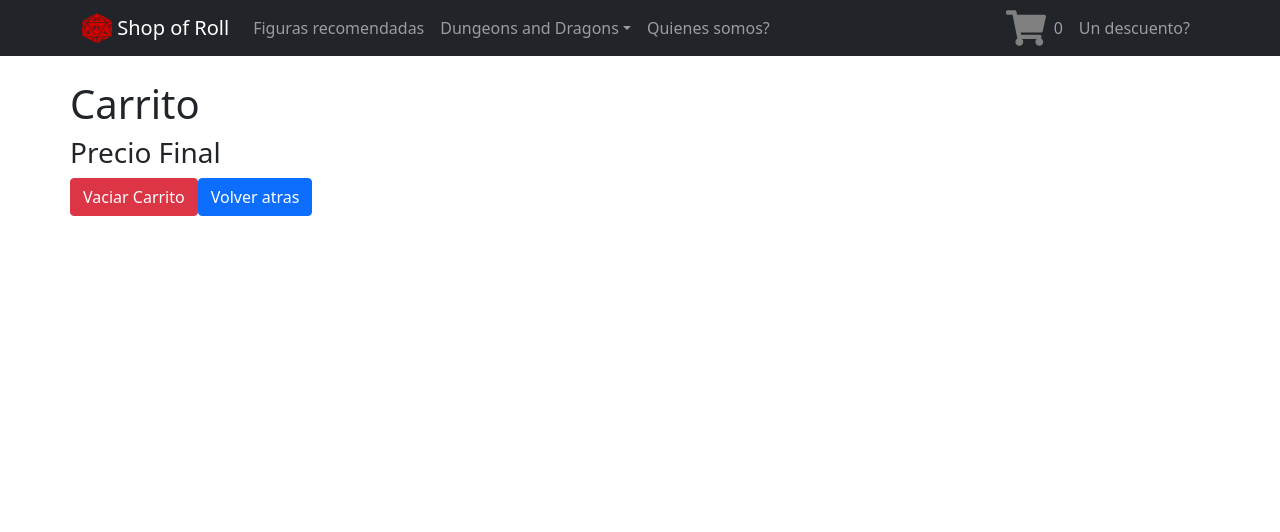
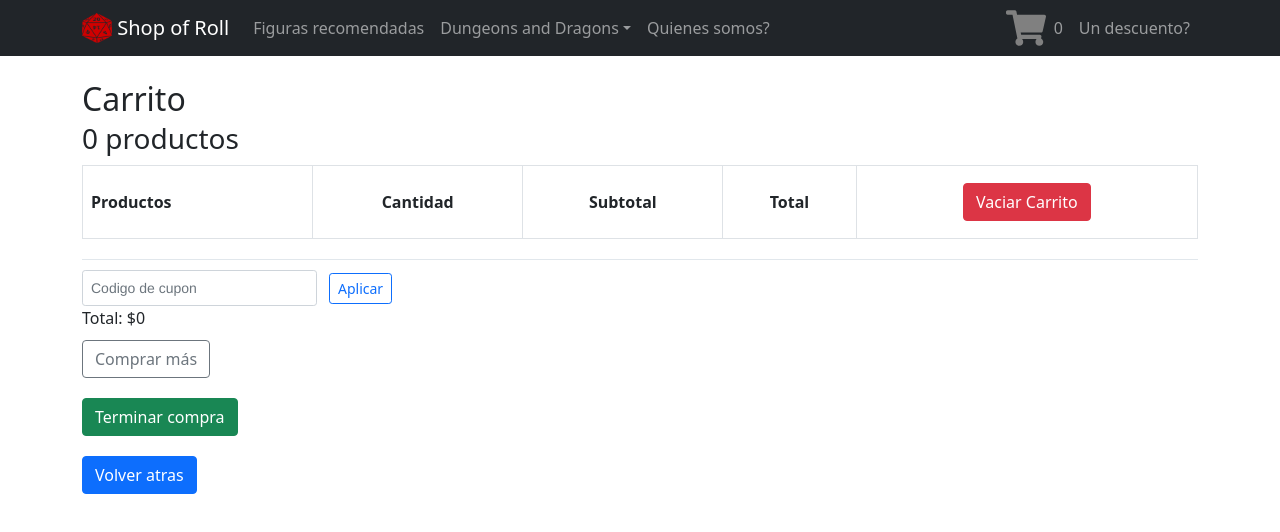
Before and after one commit to Polibyus/Shop-of-Roll, a React (Create React App) app: page /Carrito in a window 1280 px wide. Shown: the top 532 px of the page. Built offline with nearby package versions, Linux system fonts and the light colour scheme.

Commit message:
Visual del carrito, arreglo de errores menores

```diff
--- a/src/App.css
+++ b/src/App.css
@@ -114,3 +114,220 @@
   align-items: center;
   justify-content: center;
 }
+
+
+.form-control {
+  padding: 0 18px 3px;
+  border: 1px solid #dbe2e8;
+  border-radius: 22px;
+  background-color: #fff;
+  color: #606975;
+  font-family: "Maven Pro",Helvetica,Arial,sans-serif;
+  font-size: 14px;
+  -webkit-appearance: none;
+  -moz-appearance: none;
+  appearance: none;
+}
+
+.shopping-cart,
+.wishlist-table,
+.order-table {
+  margin-bottom: 20px
+}
+
+.shopping-cart .table,
+.wishlist-table .table,
+.order-table .table {
+  margin-bottom: 0
+}
+
+.shopping-cart .btn,
+.wishlist-table .btn,
+.order-table .btn {
+  margin: 0
+}
+
+.shopping-cart>table>thead>tr>th,
+.shopping-cart>table>thead>tr>td,
+.shopping-cart>table>tbody>tr>th,
+.shopping-cart>table>tbody>tr>td,
+.wishlist-table>table>thead>tr>th,
+.wishlist-table>table>thead>tr>td,
+.wishlist-table>table>tbody>tr>th,
+.wishlist-table>table>tbody>tr>td,
+.order-table>table>thead>tr>th,
+.order-table>table>thead>tr>td,
+.order-table>table>tbody>tr>th,
+.order-table>table>tbody>tr>td {
+  vertical-align: middle !important
+}
+
+.shopping-cart>table thead th,
+.wishlist-table>table thead th,
+.order-table>table thead th {
+  padding-top: 17px;
+  padding-bottom: 17px;
+  border-width: 1px
+}
+
+.shopping-cart .remove-from-cart,
+.wishlist-table .remove-from-cart,
+.order-table .remove-from-cart {
+  display: inline-block;
+  font-size: 18px;
+  line-height: 1;
+  text-decoration: none
+}
+
+.shopping-cart .count-input,
+.wishlist-table .count-input,
+.order-table .count-input {
+  display: inline-block;
+  width: 100%;
+  width: 86px
+}
+
+.shopping-cart .product-item,
+.wishlist-table .product-item,
+.order-table .product-item {
+  display: table;
+  width: 100%;
+  min-width: 150px;
+  margin-top: 5px;
+  margin-bottom: 3px
+}
+
+.shopping-cart .product-item .product-thumb,
+.shopping-cart .product-item .product-info,
+.wishlist-table .product-item .product-thumb,
+.wishlist-table .product-item .product-info,
+.order-table .product-item .product-thumb,
+.order-table .product-item .product-info {
+  display: table-cell;
+  vertical-align: top
+}
+
+.shopping-cart .product-item .product-thumb,
+.wishlist-table .product-item .product-thumb,
+.order-table .product-item .product-thumb {
+  width: 130px;
+  padding-right: 20px
+}
+
+.shopping-cart .product-item .product-thumb>img,
+.wishlist-table .product-item .product-thumb>img,
+.order-table .product-item .product-thumb>img {
+  display: block;
+  width: 100%
+}
+
+@media screen and (max-width: 860px) {
+  .shopping-cart .product-item .product-thumb,
+  .wishlist-table .product-item .product-thumb,
+  .order-table .product-item .product-thumb {
+      display: none
+  }
+}
+
+.shopping-cart .product-item .product-info span,
+.wishlist-table .product-item .product-info span,
+.order-table .product-item .product-info span {
+  display: block;
+  font-size: 13px
+}
+
+.shopping-cart .product-item .product-info span>em,
+.wishlist-table .product-item .product-info span>em,
+.order-table .product-item .product-info span>em {
+  font-weight: 500;
+  font-style: normal
+}
+
+.shopping-cart .product-item .product-title,
+.wishlist-table .product-item .product-title,
+.order-table .product-item .product-title {
+  margin-bottom: 6px;
+  padding-top: 5px;
+  font-size: 16px;
+  font-weight: 500
+}
+
+.shopping-cart .product-item .product-title>a,
+.wishlist-table .product-item .product-title>a,
+.order-table .product-item .product-title>a {
+  transition: color .3s;
+  color: #374250;
+  line-height: 1.5;
+  text-decoration: none
+}
+
+.shopping-cart .product-item .product-title>a:hover,
+.wishlist-table .product-item .product-title>a:hover,
+.order-table .product-item .product-title>a:hover {
+  color: #0da9ef
+}
+
+.shopping-cart .product-item .product-title small,
+.wishlist-table .product-item .product-title small,
+.order-table .product-item .product-title small {
+  display: inline;
+  margin-left: 6px;
+  font-weight: 500
+}
+
+.wishlist-table .product-item .product-thumb {
+  display: table-cell !important
+}
+
+@media screen and (max-width: 576px) {
+  .wishlist-table .product-item .product-thumb {
+      display: none !important
+  }
+}
+
+.shopping-cart-footer {
+  display: table;
+  width: 100%;
+  padding: 10px 0;
+  border-top: 1px solid #e1e7ec
+}
+
+.shopping-cart-footer>.column {
+  display: table-cell;
+  padding: 5px 0;
+  vertical-align: middle
+}
+
+.shopping-cart-footer>.column:last-child {
+  text-align: right
+}
+
+.shopping-cart-footer>.column:last-child .btn {
+  margin-right: 0;
+  margin-left: 15px
+}
+
+@media (max-width: 768px) {
+  .shopping-cart-footer>.column {
+      display: block;
+      width: 100%
+  }
+  .shopping-cart-footer>.column:last-child {
+      text-align: center
+  }
+  .shopping-cart-footer>.column .btn {
+      width: 100%;
+      margin: 12px 0 !important
+  }
+}
+
+.coupon-form .form-control {
+  display: inline-block;
+  width: 100%;
+  max-width: 235px;
+  margin-right: 12px;
+}
+
+.form-control-sm:not(textarea) {
+  height: 36px;
+}
--- a/src/components/Carrito.js
+++ b/src/components/Carrito.js
@@ -2,39 +2,60 @@ import React, { useContext } from 'react'
 import BackButton from './BackButton'
 import { CartContext } from './cart-context'
 import Button from 'react-bootstrap/Button';
+import { Link } from 'react-router-dom';
 
 const Carrito = () => {
 
-    const { carrito, del, clean } = useContext(CartContext);
-    return (
-        <div className='item-list'>
-            <h1>Carrito</h1>
+const { carrito, ventaTotal, precioFinal, del, clean } = useContext(CartContext);
+
+return (
+    <div className='container'>
+    <h2>Carrito<br/><small>{ventaTotal} productos</small></h2>
+    <div className="table-responsive shopping-cart">
+    <table className="table">
+        <thead>
+            <tr>
+                <th>Productos</th>
+                <th className="text-center">Cantidad</th>
+                <th className="text-center">Subtotal</th>
+                <th className="text-center">Total</th>
+                <th className="text-center"><Button onClick={()=>{clean()}} variant='danger'>Vaciar Carrito</Button></th>
+            </tr>
+        </thead>
+        <tbody>
             {/* Mapeo de items dentro de carrito */}
-            <div className='items'>
             {carrito.map( i =>
-            <div key={i.item.id}>
-                <div className="card mb-3">
-                    <div className="row no-gutters">
-                        <div className="col-md-4">
-                            <img className='card-img' src={i.item.picURL} alt={i.item.nombre} />
-                        </div>
-                        <div className="col-md-8">
-                            <div className="card-body">
-                                <h3 className='card-title'>{i.item.nombre}</h3>
-                                <h4 className='card-text'>Cantidad: {i.venta}</h4>
-                                <Button onClick={()=>{del(i)}} variant='danger'>Eliminar</Button>
+                <tr key={i.item.id}>
+                    <td>
+                        <div className="product-item">
+                            <span className="product-thumb"><img src={i.item.picURL} alt={i.item.nombre} /></span>
+                            <div className="product-info">
+                                <h4 className="product-title"><Link to={"/"}>{i.item.nombre}</Link></h4><span><em>Cat.:</em>{i.item.cat}</span><span>{i.item.desc}</span>
                             </div>
                         </div>
-                    </div>
-                </div>
-            </div>
+                    </td>
+                    <td className="text-center">{i.venta}</td>
+                    <td className="text-center text-lg text-medium">{i.item.precioUSD}</td>
+                    <td className="text-center text-lg text-medium">{(i.item.precioUSD) * (i.venta)}</td>
+                    <td className="text-center"><Button className="remove-from-cart" onClick={()=>{del(i, i.venta)}} data-toggle="tooltip" title="Eliminar item">X</Button></td>
+                </tr>
             )}
-            </div>
-            {/* ---------------------------------- */}
-            <h3>Precio Final</h3>
-            <Button onClick={()=>{clean()}} variant='danger'>Vaciar Carrito</Button>
-            <BackButton />
+        </tbody>
+    </table>
+    </div>
+    <div className="shopping-cart-footer">
+        <div className="row">
+            <form className="coupon-form" method="post">
+                <input className="form-control form-control-sm" type="text" placeholder="Codigo de cupon" required={true} />
+                <button className="btn btn-outline-primary btn-sm" type="submit">Aplicar</button>
+            </form>
+            <div className="text-lg">Total: <span className="text-medium">${precioFinal}</span></div>
+            <div className="column"><button as={Link} to={"/"} className="btn btn-outline-secondary">Comprar más</button></div>
+            <div className="column"><button as={Link} to={"/"} className="btn btn-success">Terminar compra</button></div>
         </div>
+    </div>
+    <BackButton />
+    </div>
     )
 }
 
--- a/src/components/cart-context.js
+++ b/src/components/cart-context.js
@@ -13,13 +13,16 @@ export function CartProvider(props) {
     const addItem = (item, cant) => {
             item.venta = cant;
             setTotal(total + cant);
-            setPrecioFinal(precioFinal + (item.precioARS * cant));
+            console.log(item);
+            setPrecioFinal(precioFinal + (item.item.precioUSD * cant));
             setCart((oldCart) => {
                 return oldCart.concat(item)
         })
     }
 
-    const deleteItem = (item) => {
+    const deleteItem = (item, cant) => {
+        setTotal(total - cant);
+        setPrecioFinal(precioFinal - (item.precioUSD * cant));
         setCart(oldCart => {
             return oldCart.filter(i => i !== item);
         });
--- a/src/data/data.js
+++ b/src/data/data.js
@@ -32,7 +32,7 @@ export const data = [
     nombre: "Figura Sub-Zero (MK)",
     desc: "Congelado",
     precioUSD: 30,
-    precioARS: calcPrecio(20),
+    precioARS: calcPrecio(30),
     cat: "Recomendadas",
     picURL: subzero,
     stock: 0,
@@ -42,7 +42,7 @@ export const data = [
     nombre: "Figura Pyramid Head (SH)",
     desc: "De Silent Hill a tu casa",
     precioUSD: 25,
-    precioARS: calcPrecio(20),
+    precioARS: calcPrecio(25),
     cat: "Recomendadas",
     picURL: pyramid,
     stock: 2,
@@ -52,7 +52,7 @@ export const data = [
     nombre: "Pack 6 NPC's (D&D)",
     desc: "Esa ciudad necesita ser llenada y no solo por valientes heroes",
     precioUSD: 5,
-    precioARS: calcPrecio(20),
+    precioARS: calcPrecio(5),
     cat: "NPC",
     picURL: npc,
     stock: 9,
@@ -62,7 +62,7 @@ export const data = [
     nombre: "Guerrero sagrado (D&D)",
     desc: "PLA Printalot // 30mm de ancho ideal para jugar D&D",
     precioUSD: 3,
-    precioARS: calcPrecio(20),
+    precioARS: calcPrecio(3),
     cat: "Heroes",
     picURL: guerrero,
     stock: 9,
@@ -72,7 +72,7 @@ export const data = [
     nombre: "Pack 6 Orcos (D&D)",
     desc: "PLA Printalot // 30mm de ancho ideal para jugar D&D",
     precioUSD: 3,
-    precioARS: calcPrecio(20),
+    precioARS: calcPrecio(3),
     cat: "Enemigos",
     picURL: orcos,
     stock: 9,
@@ -82,7 +82,7 @@ export const data = [
     nombre: "Barbaro Humano (D&D)",
     desc: "PLA Printalot // 30mm de ancho ideal para jugar D&D",
     precioUSD: 3,
-    precioARS: calcPrecio(20),
+    precioARS: calcPrecio(3),
     cat: "Heroes",
     picURL: barbaro,
     stock: 9,
@@ -92,7 +92,7 @@ export const data = [
     nombre: "Bardo Elfo (D&D)",
     desc: "PLA Printalot // 30mm de ancho ideal para jugar D&D",
     precioUSD: 3,
-    precioARS: calcPrecio(20),
+    precioARS: calcPrecio(3),
     cat: "Heroes",
     picURL: bardo,
     stock: 9,
@@ -102,7 +102,7 @@ export const data = [
     nombre: "Bruja Tieflin (D&D)",
     desc: "PLA Printalot // 30mm de ancho ideal para jugar D&D",
     precioUSD: 3,
-    precioARS: calcPrecio(20),
+    precioARS: calcPrecio(3),
     cat: "Heroes",
     picURL: bruja,
     stock: 9,
@@ -112,7 +112,7 @@ export const data = [
     nombre: "Pack 3 Golems (D&D)",
     desc: "PLA Printalot // 30mm de ancho ideal para jugar D&D",
     precioUSD: 3,
-    precioARS: calcPrecio(20),
+    precioARS: calcPrecio(3),
     cat: "Enemigos",
     picURL: golems,
     stock: 9,
```
